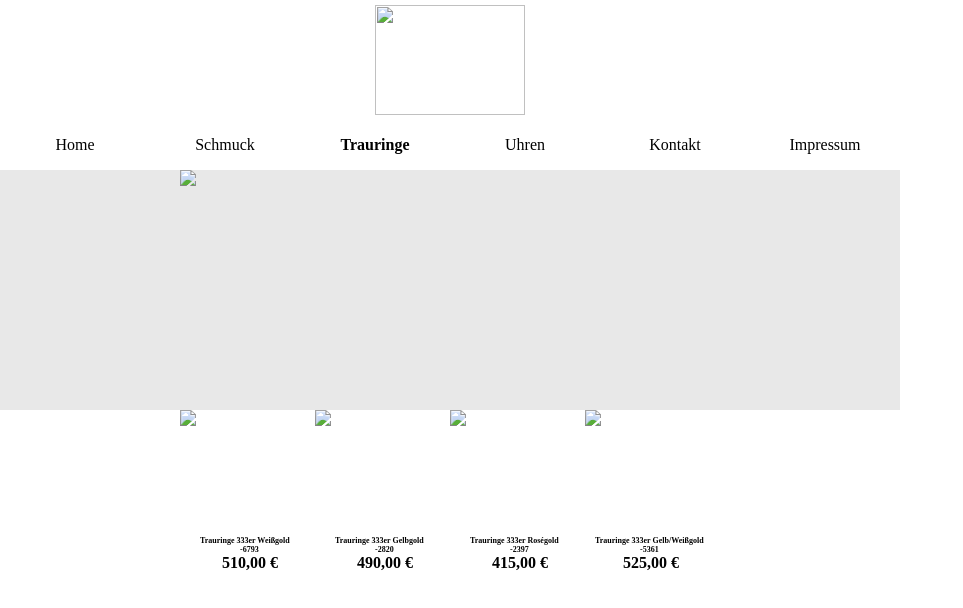
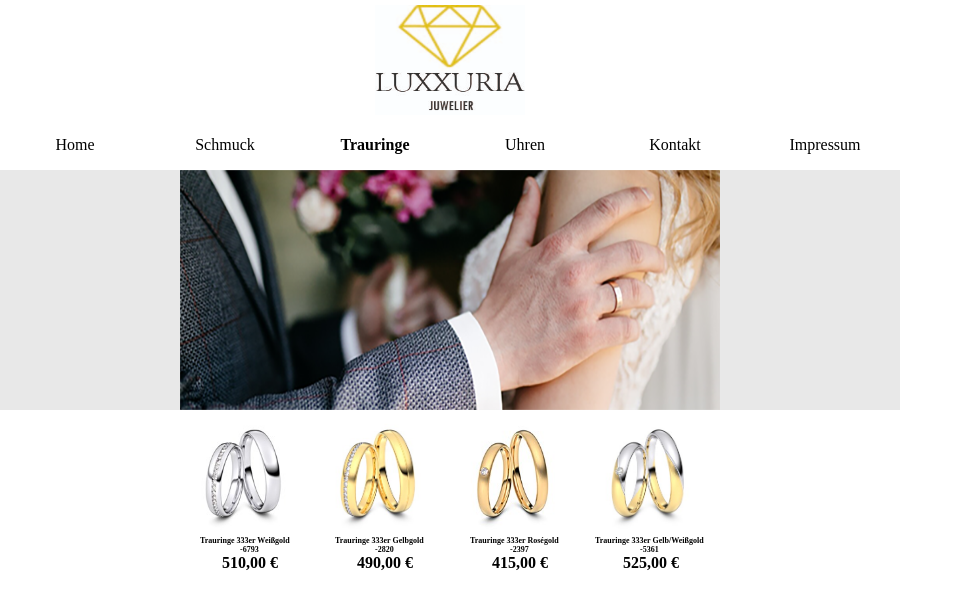
Before and after one commit to michelle060606/Lux, a plain HTML site: page trauringe.html in a window 1280 px wide. Shown: the whole page, without its empty margins (0-963 px from the left). Drawn offline with Linux system fonts and the light colour scheme.

Commit message:
Update trauringe.html

```diff
--- a/trauringe.html
+++ b/trauringe.html
@@ -11,7 +11,7 @@
 	<body>
 <div id="base">
     <div id="logo">
-        <img src="img/Logojuwelier.jpg">
+        <img src="Logojuwelier.jpg">
     </div>
     <div id="links">
         <div id="home">
@@ -35,12 +35,12 @@
     </div>
     <div id="bild">
 		<div id="Start-Bild">
-			<img src="img/trauringe.png">
+			<img src="trauringe.png">
 		</div>
         <div id="bildinfo">
 			<div id="ring1">
 				<div id="ring1bild">
-					<img src="img/trauring1.jpg">
+					<img src="trauring1.jpg">
 				</div>
 				<div id="ring1text">
 					<h1>Trauringe 333er Weißgold</h1>
@@ -50,7 +50,7 @@
 			</div>
 			<div id="ring2">
 				<div id="ring2bild">
-					<img src="img/trauring2.jpg">
+					<img src="trauring2.jpg">
 				</div>
 				<div id="ring2text">
 					<h1>Trauringe 333er Gelbgold</h1>
@@ -60,7 +60,7 @@
 			</div>
 			<div id="ring3">
 				<div id="ring3bild">
-					<img src="img/trauring3.jpg">
+					<img src="trauring3.jpg">
 				</div>
 				<div id="ring3text">
 					<h1>Trauringe 333er Roségold</h1>
@@ -70,7 +70,7 @@
 			</div>
 			<div id="ring4">
 				<div id="ring4bild">
-					<img src="img/trauring4.jpg">
+					<img src="trauring4.jpg">
 				</div>
 				<div id="ring4text">
 					<h1>Trauringe 333er Gelb/Weißgold</h1>
```
